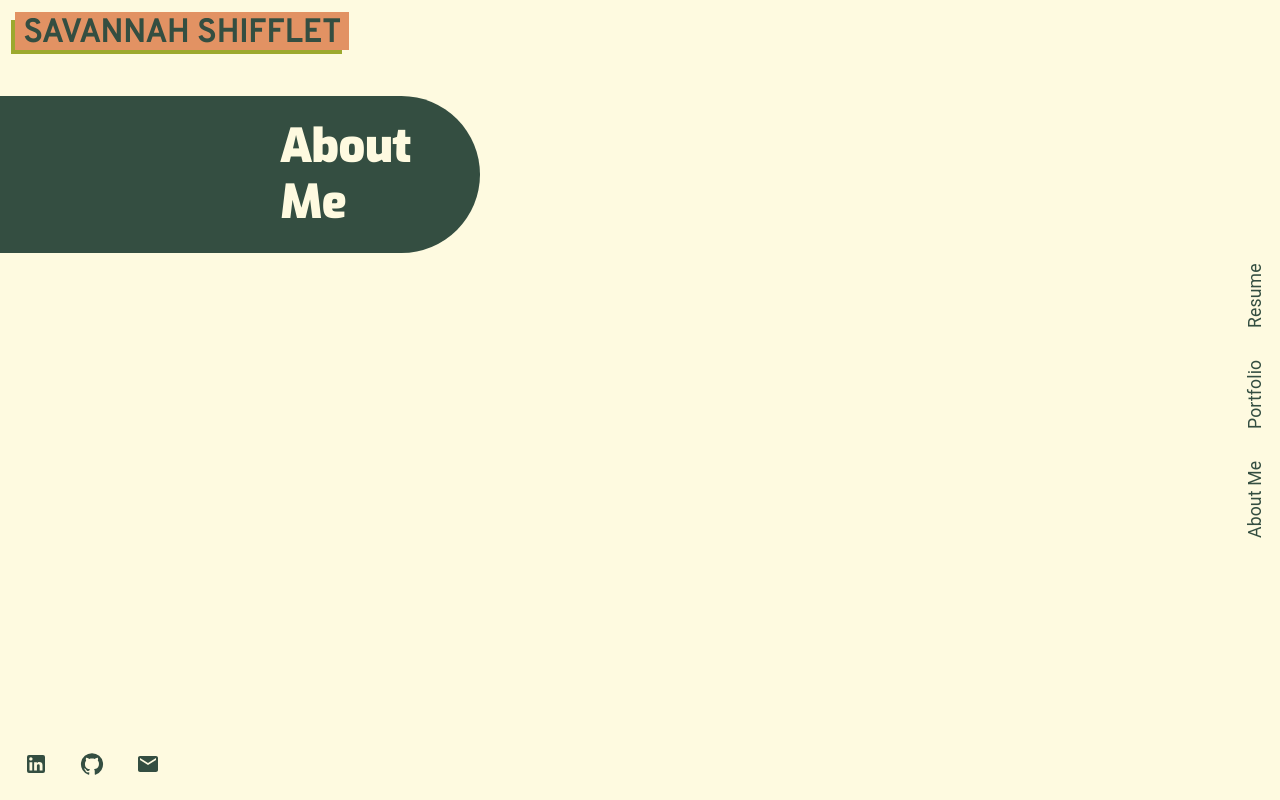
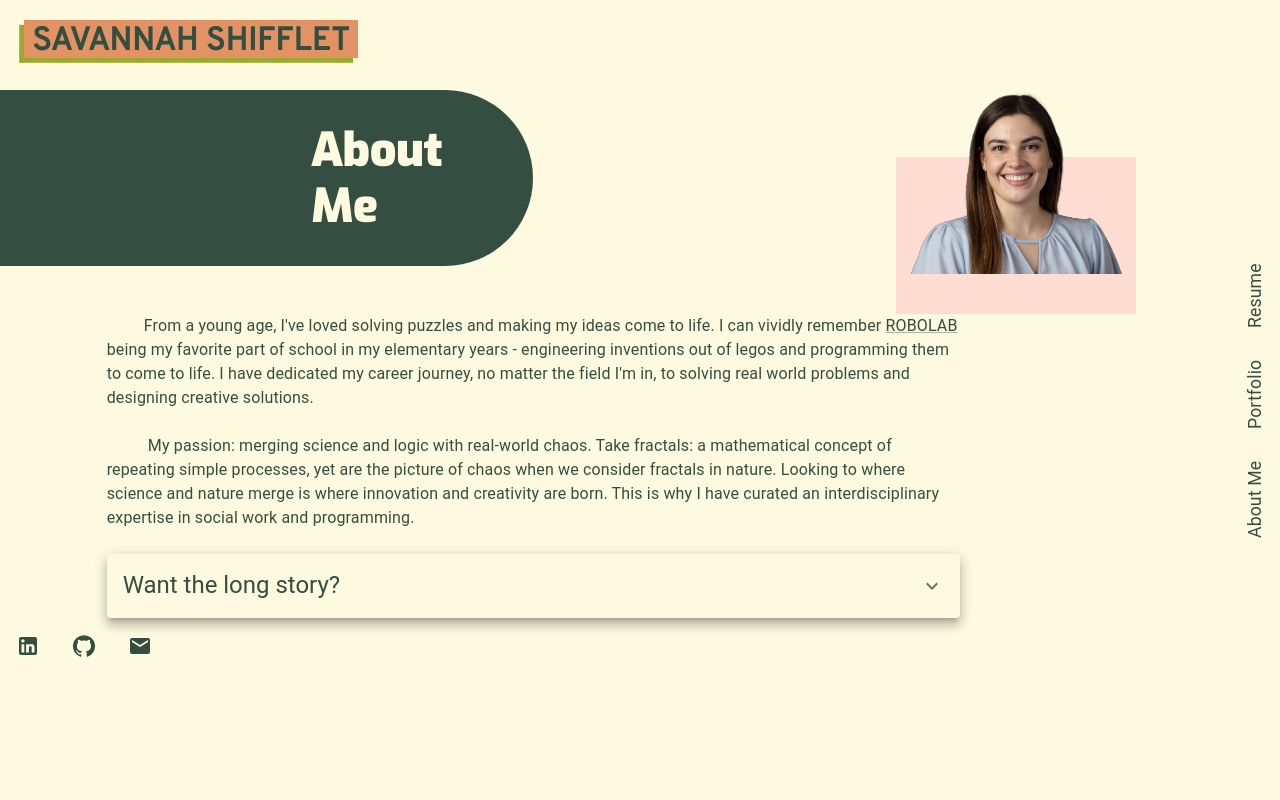
Before and after one commit to Savannah-Shifflet/professional-portfolio, a React (Create React App) app: page /about-me in a window 1280 px wide. Built offline with nearby package versions, Linux system fonts and the light colour scheme.

Commit message:
created headshot and debugged header and footer formatting

```diff
--- a/package.json
+++ b/package.json
@@ -6,6 +6,7 @@
     "@emotion/react": "^11.11.1",
     "@emotion/styled": "^11.11.0",
     "@mui/icons-material": "^5.14.6",
+    "@mui/joy": "^5.0.0-beta.4",
     "@mui/material": "^5.14.6",
     "@testing-library/jest-dom": "^5.17.0",
     "@testing-library/react": "^11.1.0",
--- a/src/App.js
+++ b/src/App.js
@@ -7,12 +7,18 @@ import Home from './components/pages/Home';
 import Portfolio from './components/pages/Portfolio';
 import About from './components/pages/About';
 import Resume from './components/pages/Resume';
+import { Box, Grid } from "@mui/material";
+import { BrowserRouter } from 'react-router-dom';
 
-
+// style = {{minHeight:'100vh', position: 'relative'}}
 function App() {
     return(
-        <div >
+        <BrowserRouter>
+            <Grid container sx={{minHeight: 'fit-content'}}>
+                <Grid item height = '100vh' alignItems = 'center' sx = {{position: 'fixed', right: 12, display:'flex', zIndex: '2000'}} >
                     <Menu/>
+                </Grid>
+                <Grid item xs={12} lg={12}>
                     <Routes>
                         <Route path = '/' >
                             <Route index element={<Home />} />
@@ -21,8 +27,14 @@ function App() {
                             <Route path='resume' element={<Resume />} />
                         </Route>
                     </Routes>
-            <Footer />
-        </div>
+                </Grid>
+                <Grid item xs={12} lg={12} sx={{ alignSelf: 'flex-end' }}>
+                    {/* <Box sx={{position: 'absolute', bottom: 8, left: 8}}> */}
+                    <Footer  />
+                </Grid>
+            </Grid>
+        </BrowserRouter>
+
     )
 }
 
--- a/src/components/Footer.js
+++ b/src/components/Footer.js
@@ -21,7 +21,7 @@ export default function Footer() {
     }
 
     return (
-        <Box sx={{ position: 'fixed', bottom: 8, left: 8 }}>
+        <Box >
             <IconButton sx={{m:1}} target='_blank' rel='noreferrer' href = 'https://www.linkedin.com/in/savannah-shifflet/'>
                 <LinkedInIcon color='primary'/>
             </IconButton>
--- a/src/components/Header.js
+++ b/src/components/Header.js
@@ -1,19 +1,15 @@
 import React from 'react';
 import { Typography, Grid, Box, Link } from '@mui/material';
-
+// sx={{ position: 'absolute', top: 20, left: 15 }}
+// justifyContent="center" alignItems="center"
 export default function Home() {
     return (
-        <Box sx={{ position: 'fixed', top: 20, left: 15 }}>
-            <Grid container justifyContent="center" alignItems="center"  rowSpacing={1} >
-                <Grid row>
-                    <Grid item sx={{ bgcolor:'secondary.main', px:1, pt: 0.7, position: 'absolute'}}>
-                    <Link variant = 'header' href = "/"><Typography noWrap variant = 'h4' >SAVANNAH SHIFFLET</Typography></Link>
-                    </Grid>
-                    <Grid item sx={{ bgcolor:'accent.main', px:0.8, pt: 0.2, position: 'relative', top: 8, ml:-0.5, zIndex: -1 }} >
-                        <Typography noWrap variant = 'h4' sx={{ color: 'transparent'}} >SAVANNAH SHIFFLET</Typography>
+            <Grid item container xs={12}>
+                <Grid item xs={12}>
+                    <Grid item sx={{ bgcolor:'secondary.main', px:1, pt: 0.7, mt: 2.5, ml: 3, mb: 4, width: 'fit-content', zIndex: '200', boxShadow: '#9CA92E -0.3em 0.3em' }}>
+                        <Link variant = 'header' href = "/"><Typography noWrap variant = 'h4' >SAVANNAH SHIFFLET</Typography></Link>
                     </Grid>
                 </Grid>
             </Grid>
-        </Box>
     )
 }
--- a/src/components/Menu.js
+++ b/src/components/Menu.js
@@ -21,14 +21,10 @@ export default function Menu() {
     // return <div>`the width is ${dimensions.width} and the height is ${dimensions.height}`</div>;
 
     return (
-        <div>
-            <Box height = '100vh' alignItems = 'center' sx = {{position: 'fixed', right: 12, display:'flex'}} >
-                <Box sx = {{writingMode: 'vertical-rl', textOrientation: 'revert', transform: 'rotate(180deg)'}}>
-                    <Link variant='nav' href="/about-me" >About Me</Link>
-                    <Link variant='nav' href="/portfolio" >Portfolio</Link>
-                    <Link variant='nav' href="/resume" >Resume</Link>
-                </Box>
+            <Box sx = {{writingMode: 'vertical-rl', textOrientation: 'revert', transform: 'rotate(180deg)'}}>
+                <Link variant='nav' href="/about-me" >About Me</Link>
+                <Link variant='nav' href="/portfolio" >Portfolio</Link>
+                <Link variant='nav' href="/resume" >Resume</Link>
             </Box>
-        </div>
 )
 }
--- a/src/components/pages/About.js
+++ /dev/null
@@ -1,21 +0,0 @@
-import React from 'react';
-import Header from '../Header';
-import { Typography, Grid, Box, Slide } from '@mui/material';
-
-export default function About() {
-    return (
-    <div>
-        <Header />
-        <Slide direction='right' in= 'true' timeout={{enter: 2000 }}>
-        <Grid container sx ={{position: 'absolute', top: '6rem'}}>
-            <Grid item xs={8} md={4.5}>
-                <Box sx = {{bgcolor: 'primary.main', borderRadius: '0 110px 110px 0', height:'140%', minHeight: 'fit-content', display: 'flex'}} justifyContent='flex-end' alignItems='center'>
-                    <Grid item xs={8} sm={5}>
-                        <Typography sx = {{color: 'background.default', fontFamily: 'Exo', mr:'60px' }}  variant='h2'  >About Me</Typography>
-                    </Grid>
-                </Box>
-            </Grid>
-        </Grid>
-        </Slide>
-    </div>)
-}
--- /dev/null
+++ b/src/components/pages/About/AboutBody.js
@@ -0,0 +1,76 @@
+import React from 'react';
+import { Typography, Grid, Box, Slide, Link, Card, CardHeader, CardActionArea, CardActions, CardContent } from '@mui/material';
+import Collapse from '@mui/material/Collapse';
+import ExpandMoreIcon from '@mui/icons-material/ExpandMore';
+import { styled } from '@mui/material/styles';
+import IconButton from '@mui/material/IconButton';
+
+const ExpandMore = styled((props) => {
+    const { expand, ...other } = props;
+    return <IconButton {...other} />;
+  })(({ theme, expand }) => ({
+    transform: !expand ? 'rotate(0deg)' : 'rotate(180deg)',
+    marginLeft: 'auto',
+    transition: theme.transitions.create('transform', {
+      duration: theme.transitions.duration.shortest,
+    }),
+  }));
+
+export default function AboutBody() {
+
+    const [expanded, setExpanded] = React.useState(false);
+
+    const handleExpandClick = () => {
+        setExpanded(!expanded);
+    };
+    return (
+        <Grid container>
+            <Grid item md={10} xs={12}>
+                <Typography variant='body1' sx={{ ml: '10%', mr: '10%' }}>
+                    &emsp; &emsp;From a young age, I've loved solving puzzles and making my ideas come to life. I can vividly remember <Link href="http://www.legoengineering.com/platform/robolab/">ROBOLAB</Link> being my favorite part of school in my elementary years - engineering inventions out of legos and programming them to come to life. I have dedicated my career journey, no matter the field I'm in, to solving real world problems and designing creative solutions.
+
+                    <br />
+                    <br />
+
+                    &emsp; &emsp; My passion: merging science and logic with real-world chaos. Take fractals: a mathematical concept of repeating simple processes, yet are the picture of chaos when we consider fractals in nature.  Looking to where science and nature merge is where innovation and creativity are born. This is why I have curated an interdisciplinary expertise in social work and programming.
+
+                    <br />
+                    <br />
+                </Typography>
+            </Grid>
+            <Grid item md={10} xs={12} >
+            <Card raised sx={{ ml: '10%', mr: '10%' }}>
+                <CardHeader
+                    action = {
+                        <ExpandMore
+                            expand={expanded}
+                            onClick={handleExpandClick}
+                            aria-expanded={expanded}
+                            aria-label="show more"
+                        >
+
+                            <ExpandMoreIcon />
+                        </ExpandMore>
+                    }
+                    title = "Want the long story?" />
+                <Collapse in={expanded} timeout="auto" unmountOnExit>
+                    <CardContent>
+                        <Typography variant='body1'>
+                            I pursued a degree in social work because after years of STEM classes, I felt unbalanced. I understood reality through a rational, scientific lens, but we all know life is more complex than that. I wanted to challenge myself to understand the human condition, what motivates us, what causes impact in our lives, how we can impact each other. My academic training as well as my real-world experiences have allowed to build my understanding of others, communication, and confidence as a collaborator and leader.
+
+                            I had originally planned to utilize this training to become a physician and go to medical school. While working in clinical research, I started to teach myself coding and data analytics. My lab was also unique because we were actively building a web application and acting more like a tech start-up. I realized, I actually loved coding and only thought I hated it cause I was bullied in my AP Computer Science as the only girl in a room of 30 boys. I started to better understand what product designed and data analysis entailed and saw that it merges the technical with the messy human condition. And well, since then, I've been trying to break into the technical world.
+                        </Typography>
+                    </CardContent>
+                </Collapse>
+
+            </Card>
+            </Grid>
+        </Grid>
+    )
+}
+
+// Three categories/traits
+// 1. Scrappy
+// 2.
+
+// one template for three categories with a fun arrow and then animated toggle to view information
--- /dev/null
+++ b/src/components/pages/About/AboutHeader.js
@@ -0,0 +1,46 @@
+import React from 'react';
+import { Typography, Grid, Box, Slide } from '@mui/material';
+import headshot from '../../../images/headshot.png'
+import './about.css'
+import AboutBody from './AboutBody';
+
+// TODO: Add circles behind headshot
+// TODO: Make headshot fade in/transition
+
+export default function AboutHeader() {
+    const imgStyles = {
+        img: {
+            width: '90%',
+            zIndex: '200',
+            objectFit: 'contain',
+            alignSelf: 'flex-start',
+        }
+    }
+
+    return (
+        <Grid item container  justifyContent={'space-between'}>
+            {/* About me title with slide transition */}
+            <Slide direction='right' in= 'true' timeout={{enter: 2000 }}>
+                <Grid item container xs={8} md={6} >
+                    <Grid item xs={10}>
+                        <Box sx = {{bgcolor: 'primary.main', borderRadius: '0 110px 110px 0', py:'2rem', display: 'flex'}} justifyContent='flex-end' alignItems='center' >
+                            <Grid item xs={8} sm={5}>
+                                <Typography sx = {{color: 'background.default', fontFamily: 'Exo', mr:'60px' }}  variant='h2'  >About Me</Typography>
+                            </Grid>
+                        </Box>
+                    </Grid>
+                </Grid>
+            </Slide>
+            {/* Headshot with art background */}
+            <Grid item container justifyContent={'space-around'} xs={8} md={4.5}>
+                    <Grid item container sx ={{height: '14rem', width: '15rem', position: 'relative', mr: '10%'}} justifyContent={'center'}>
+                        <Box sx={{bgcolor:'pink.main', position: 'absolute', bottom: '0', left: '200', width: '100%', height: '70%'}} md={12}>
+                        </Box>
+
+                        <img src = {headshot} alt ='Headshot of Savannah Shifflet' style={imgStyles.img} className='headshot'/>
+                    </Grid>
+            </Grid>
+            <AboutBody/>
+        </Grid>
+    )
+}
--- /dev/null
+++ b/src/components/pages/About/about.css
@@ -0,0 +1,5 @@
+@media (max-width: 700px){
+    .headshot {
+        height: 100%;
+    }
+}
--- /dev/null
+++ b/src/components/pages/About/index.js
@@ -0,0 +1,23 @@
+import React from 'react';
+import Header from '../../Header';
+import AboutHeader from './AboutHeader';
+import AboutBody from './AboutBody';
+import { Typography, Grid, Box, Slide } from '@mui/material';
+import Footer from '../../Footer';
+
+
+export default function About() {
+    return (
+        <Grid container item xs={12}>
+            <Grid container item xs={12} >
+                <Header />
+            </Grid>
+            <Grid item lg={12}>
+                <AboutHeader/>
+            </Grid>
+            {/* <Grid item lg={12}>
+                <Footer/>
+            </Grid> */}
+        </Grid>
+    )
+}
--- a/src/index.js
+++ b/src/index.js
@@ -3,15 +3,13 @@ import ReactDOM from 'react-dom';
 import App from './App';
 import { ThemeProvider, CssBaseline } from '@mui/material';
 import theme from './styles/theme';
-import { BrowserRouter } from 'react-router-dom';
+
 
 ReactDOM.render(
     <React.StrictMode>
     <ThemeProvider theme = {theme}>
     <CssBaseline/>
-    <BrowserRouter>
         <App />
-    </BrowserRouter>
     </ThemeProvider>
     </React.StrictMode>,
     document.getElementById('root')
```
Also changed, not shown: src/images/headshot.png (added). Lines whose indentation alone changed are shown as unchanged.
